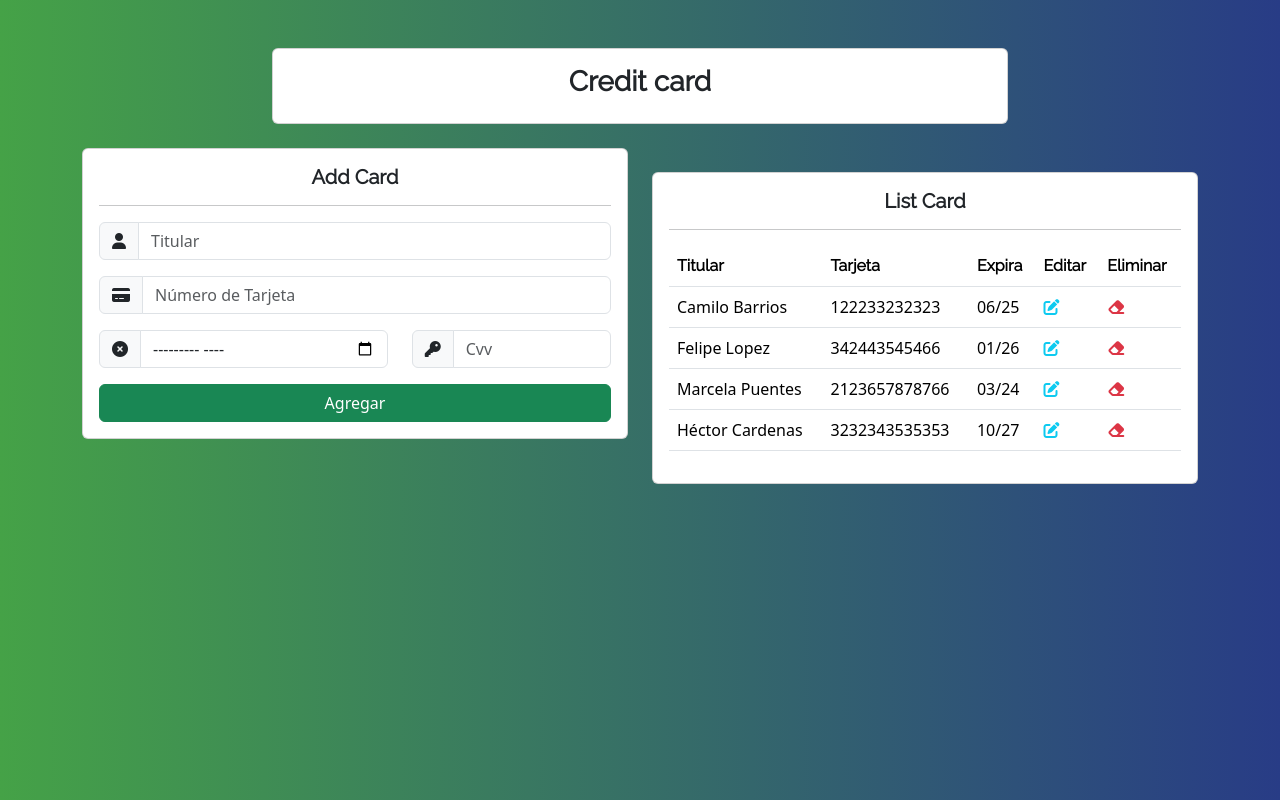
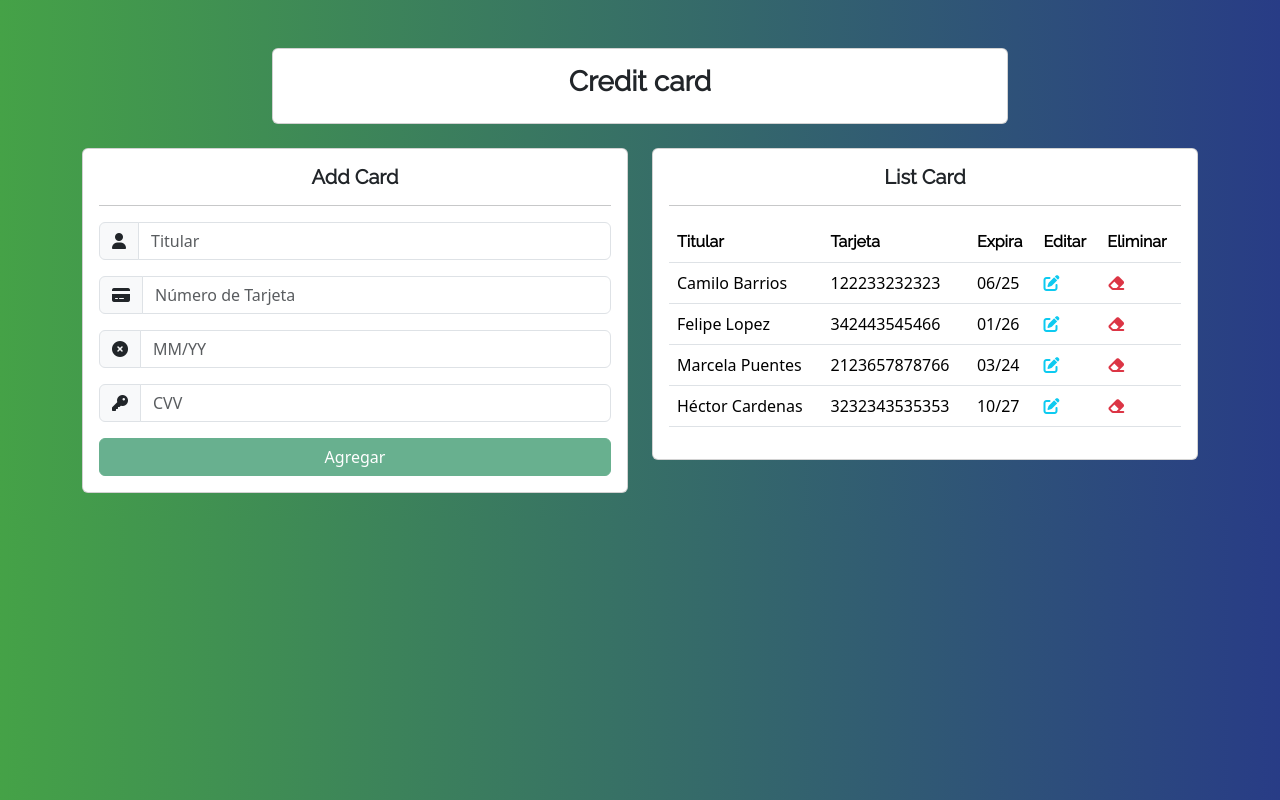
Before and after one commit to CamDev0/Front-tarjeta_Credito, an Angular app: page / in a window 1280 px wide. Built offline with nearby package versions, Linux system fonts and the light colour scheme.

Commit message:
Agg validations the form

```diff
--- a/src/app/components/tarjeta-credito/tarjeta-credito.component.html
+++ b/src/app/components/tarjeta-credito/tarjeta-credito.component.html
@@ -19,41 +19,52 @@
                     <!--Unimos este form con el que creamos en el .ts del componente-->
                     <form [formGroup] = "form" (ngSubmit)="agregarTarjeta()">
                         <div class="input-group mb-3">
-                            <span class="input-group-text"><i class="fa-solid fa-user"></i></span>
+                            <span class="input-group-text">
+                                <!--Accedemos a las propiedades del icono para cambiar el color en diferentes contextos-->
+                                <i class="fa-solid fa-user"
+                                [class.green-icon] = "this.form.get('titular')?.valid"
+                                [class.red-icon] = "this.form.get('titular')?.invalid && this.form.get('titular')?.touched"></i>
+                            </span>
                             <!--Y conectamos los imputs con los campos que creamos en el .ts con formControlName-->
                             <input formControlName="titular" type="text" class="form-control" placeholder="Titular" >
                         </div>
 
                         <div class="input-group mb-3">
-                            <span class="input-group-text"><i class="fa-solid fa-credit-card"></i></span>
-                            <input formControlName="number" type="text" class="form-control" placeholder="Número de Tarjeta">
+                            <span class="input-group-text">
+                                <i class="fa-solid fa-credit-card"
+                                [class.green-icon] = "this.form.get('number')?.valid"
+                                [class.red-icon] = "this.form.get('number')?.invalid && this.form.get('number')?.touched"></i>
+                            </span>
+                            <input formControlName="number" maxlength="16" type="text" class="form-control" placeholder="Número de Tarjeta">
                         </div>
 
-                        <div class="row">
-                            <div class="col-lg-7">
+                            <div class="input-group mb-3">
+                                    <span class="input-group-text">
+                                        <i class="fa-sharp fa-solid fa-circle-xmark"
+                                        [class.green-icon] = "this.form.get('expiracion')?.valid"
+                                        [class.red-icon] = "this.form.get('expiracion')?.invalid && this.form.get('expiracion')?.touched"></i>
+                                    </span>
+                                    <input formControlName="expiracion" maxlength="5" type="text" class="form-control" placeholder="MM/YY">
+                                </div>
+
                                 <div class="input-group mb-3">
-                                    <span class="input-group-text"><i class="fa-sharp fa-solid fa-circle-xmark"></i></span>
-                                    <input formControlName="expiracion" type="month" class="form-control" placeholder="Expiracion">
+                                    <span class="input-group-text">
+                                        <i class="fa-solid fa-key"
+                                        [class.green-icon] = "this.form.get('cvv')?.valid"
+                                        [class.red-icon] = "this.form.get('cvv')?.invalid && this.form.get('cvv')?.touched"></i>
+                                    </span>
+                                    <input formControlName="cvv" maxlength="3" type="password" class="form-control" placeholder="CVV">
                                 </div>
-                            </div>
-
-                            <div class="col-lg-5">
-                                <div class="input-group mb-3">
-                                    <span class="input-group-text"><i class="fa-solid fa-key"></i></span>
-                                    <input formControlName="cvv" type="password" class="form-control" placeholder="Cvv">
-                                </div>
-                            </div>
-                        </div>
 
                         <div class="d-grid gap-2">
-                            <button class="btn btn-success">Agregar</button>
+                            <button [disabled]="this.form.invalid" class="btn btn-success">Agregar</button>
                         </div>
                     </form>
                 </div>
             </div>
         </div>
 
-        <div class="col mt-4">
+        <div class="col">
             <div class="card">
                 <div class="card-body">
                     <h5 class="tittle">List Card</h5>
--- a/src/app/components/tarjeta-credito/tarjeta-credito.component.ts
+++ b/src/app/components/tarjeta-credito/tarjeta-credito.component.ts
@@ -1,8 +1,8 @@
 import { Component, OnInit } from '@angular/core';
 
 //Importamos estos dos componentes para trabajar con el form
-import { FormBuilder } from '@angular/forms';
-import { FormGroup } from '@angular/forms';
+import { FormBuilder, FormGroup, Validators } from '@angular/forms';
+
 
 @Component({
   selector: 'app-tarjeta-credito',
@@ -21,12 +21,14 @@ export class TarjetaCreditoComponent implements OnInit {
 
   form: FormGroup;
 
+  //En el constructor inicializamos y ponemos las validaciones
+
   constructor(private fb: FormBuilder){
     this.form = this.fb.group({
-      titular: [''],
-      number: [''],
-      expiracion: [''],
-      cvv: [''],
+      titular: ['', Validators.required],
+      number: ['', [Validators.required, Validators.maxLength(16), Validators.minLength(16)]],
+      expiracion: ['', [Validators.required, Validators.maxLength(5), Validators.minLength(4)]],
+      cvv: ['', [Validators.required, Validators.maxLength(3), Validators.minLength(3)]],
     })
   }
   ngOnInit(): void {
--- a/src/styles.css
+++ b/src/styles.css
@@ -20,3 +20,11 @@ background: linear-gradient(to right, #45a247, #283c86); /* W3C, IE 10+/ Edge, F
 .far{
     cursor: pointer;
 }
+
+.green-icon{
+    color: #198754;
+}
+
+.red-icon{
+    color: #dc3545;
+}
```
